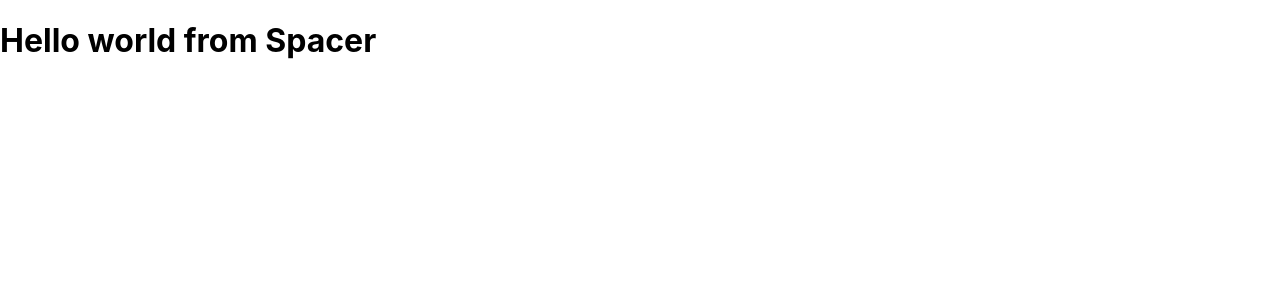
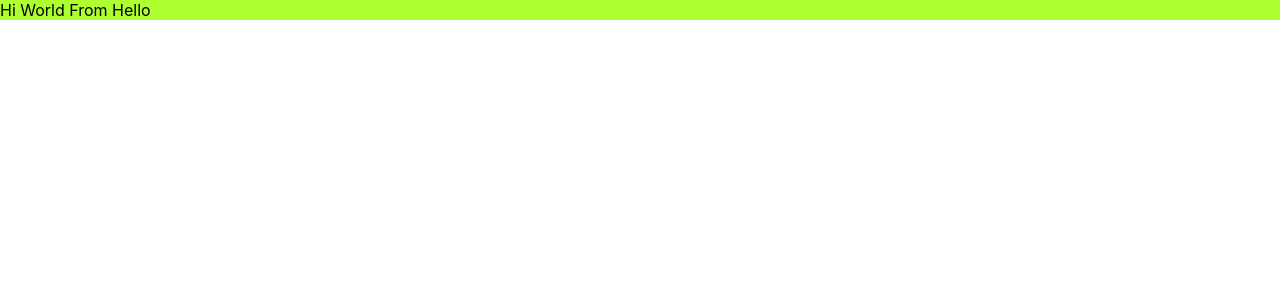
Before and after one commit to Ju4ndi/mon0, a React (Create React App) app: page / in a window 1280 px wide. Shown: the top 300 px of the page. Built offline with nearby package versions, Linux system fonts and the light colour scheme.

Commit message:
styled added

```diff
--- a/package.json
+++ b/package.json
@@ -1,12 +1,12 @@
 {
-  "name": "prueba_app",
+  "name": "monopizza",
   "version": "0.1.0",
   "private": true,
   "dependencies": {
     "react": "^18.2.0",
     "react-dom": "^18.2.0",
     "react-scripts": "5.0.1",
-    "web-vitals": "^2.1.4"
+    "styled-components": "^5.3.5"
   },
   "scripts": {
     "start": "react-scripts start",
--- a/src/Components/Welcome/index.jsx
+++ b/src/Components/Welcome/index.jsx
@@ -1,9 +1,8 @@
-import React from 'react'
+import React from "react"
+import ContainerStyled from "./styles"
 
- const Welcome = () => {
+function Hello() {
+  return <ContainerStyled><div> Hi World From Hello </div></ContainerStyled>
+}
 
-	return (
-		<h1>Hello world!!!!!!</h1>
-	)
-}
- export default Welcome
+export default Hello
--- /dev/null
+++ b/src/Components/Welcome/styles.js
@@ -0,0 +1,6 @@
+import styled from 'styled-components'
+
+const ContainerStyled = styled.div`
+		background-color: greenyellow;
+`
+export default ContainerStyled
--- a/src/Features/Dashboard/index.jsx
+++ b/src/Features/Dashboard/index.jsx
@@ -1,9 +1,9 @@
 import React from 'react'
-import Spacer from '../../shared/Components/Spacer'
+import Hello from '../../Components/Welcome'
 
 const Dashboard = () => {
 	return (
-		<Spacer />
+		<Hello />
 	)
 }
 export default Dashboard
```
Also changed, not shown: src/logo.svg (deleted), 1 other file (tests, documents, lock files or other folders).
